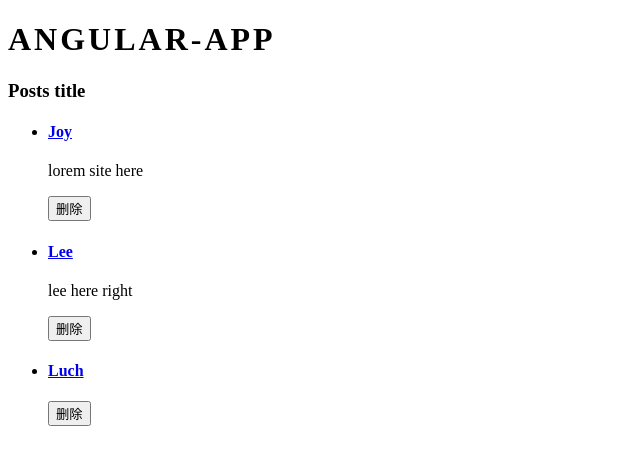
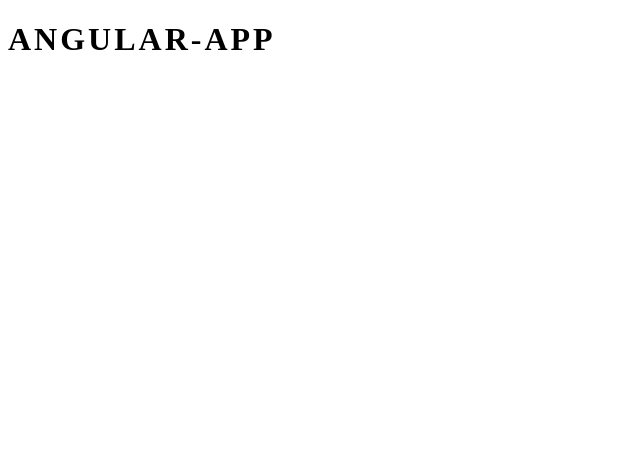
Before and after one commit to Michael2013518/angular-app, an Angular app: page / in a window 1280 px wide. Shown: the top 464 px of the page, without its empty margins (0-640 px from the left). Built offline with nearby package versions, Linux system fonts and the light colour scheme.

Commit message:
update app component

```diff
--- a/src/app/app.component.html
+++ b/src/app/app.component.html
@@ -1,2 +1,2 @@
 <h1>{{ title }}</h1>
-<app-post></app-post>
+<router-outlet></router-outlet>
```
